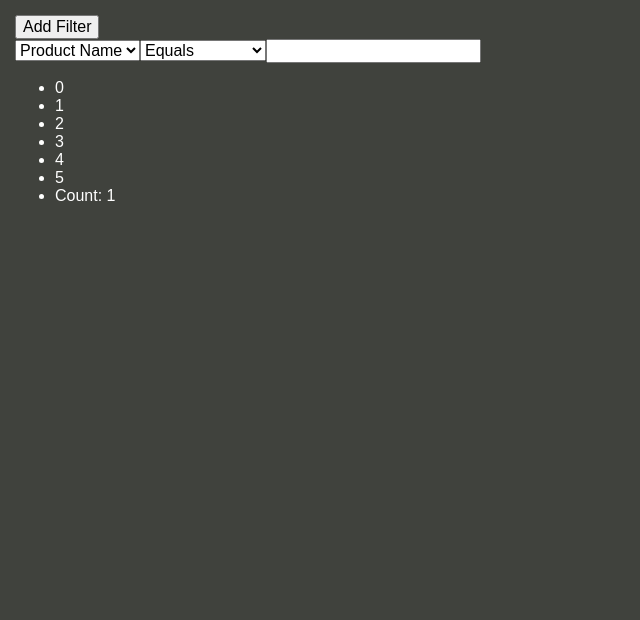
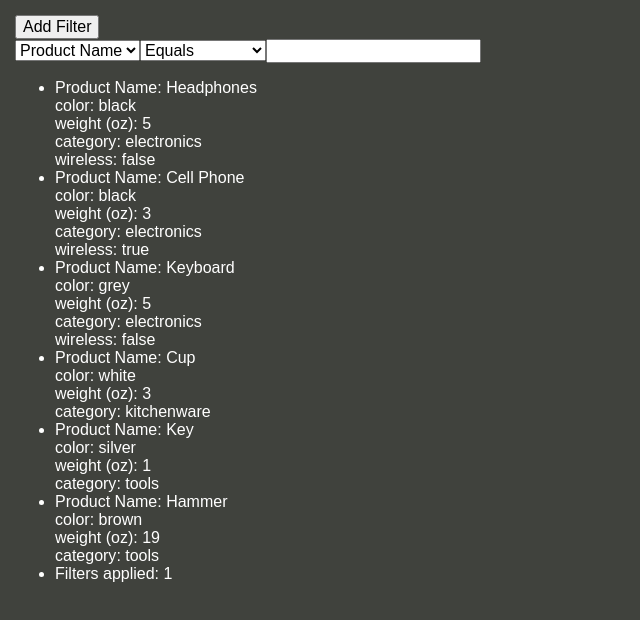
Before and after one commit to theronpatrick/gyrados, a React app in the folder gyrados/: page / in a window 1280 px wide. Shown: the top 620 px of the page, without its empty margins (0-640 px from the left). Built offline with nearby package versions, Linux system fonts and the light colour scheme.

Commit message:
Set up product list
Also fixed some typos, changed to use dev-source-map in webpack

```diff
--- a/gyrados/config/webpack.config.dev.js
+++ b/gyrados/config/webpack.config.dev.js
@@ -117,7 +117,7 @@ var CaseSensitivePathsPlugin = require('case-sensitive-paths-webpack-plugin');
 var paths = require('./paths');
 
 module.exports = {
-  devtool: 'eval',
+  devtool: 'eval-source-map',
   entry: [
     require.resolve('webpack-dev-server/client') + '?/',
     require.resolve('webpack/hot/dev-server'),
--- a/gyrados/src/App.js
+++ b/gyrados/src/App.js
@@ -2,12 +2,19 @@ import React, { Component } from 'react';
 import './styles/App.scss';
 import FilterContainer from './components/FilterContainer';
 import ProductList from './components/ProductList';
+// Might want to wrap this in a component
+import DataStore from './models/datastore';
 
 class App extends Component {
 
   componentWillMount() {
+    let properties = window.datastore.getProperties();
+    let operators = window.datastore.getOperators();
+
     this.setState({
-      filters: []
+      properties: properties,
+      operators: operators,
+      filters: [{}]
     })
   }
 
@@ -15,11 +22,15 @@ class App extends Component {
     this.refs.products.updateFilters(filters);
   }
 
+  setProperties = (properties) => {
+    this.refs.properties.up(filters);
+  }
+
   render() {
     return (
       <div className="app">
-        <FilterContainer setFilters={this.setFilters} />
-        <ProductList filters={this.state.filters} ref="products" />
+        <FilterContainer setFilters={this.setFilters} properties={this.state.properties} operators={this.state.operators} />
+        <ProductList filters={this.state.filters} ref="products" properties={this.state.properties} operators={this.state.operators} />
       </div>
     );
   }
--- a/gyrados/src/components/FilterContainer.jsx
+++ b/gyrados/src/components/FilterContainer.jsx
@@ -1,15 +1,14 @@
 import React, { Component } from 'react';
-// Might want to wrap this in a component
-import DataStore from '../models/datastore';
 class FilterContainer extends Component {
 
   componentWillMount() {
-    // TODO: Get products in separate product list
+
     this.setState({
-      properties: window.datastore.getProperties(),
-      operators: window.datastore.getOperators(),
+      properties: this.props.properties,
+      operators: this.props.operators,
       filters: [{}]
     })
+
   }
 
   // If this got bigger could be moved into own component
@@ -34,7 +33,7 @@ class FilterContainer extends Component {
   _addFilter = () => {
     console.log("in add filter " , this.state.filters)
 
-    var filters = this.state.filters;
+    let filters = this.state.filters;
     filters.push({});
 
     this.props.setFilters(filters)
@@ -48,16 +47,14 @@ class FilterContainer extends Component {
     e.preventDefault();
   }
 
-  _formChanged() {
-    var filters = this.state.filters;
+  _formChanged = () => {
+    let filters = this.state.filters;
     this.props.setFilters(filters);
   }
 
   render() {
 
-    var inputs = [];
-
-    console.log("in render filters " , this.state.filters)
+    let inputs = [];
 
     this.state.filters.forEach((value, index) => {
       inputs.push(this._getInputTemplate(index))
--- a/gyrados/src/components/ProductList.jsx
+++ b/gyrados/src/components/ProductList.jsx
@@ -7,6 +7,7 @@ class ProductList extends Component {
     // TODO: Get products in separate product list
     this.setState({
       products: window.datastore.getProducts(),
+      properties: this.props.properties,
       filters: [{}]
     })
   }
@@ -18,6 +19,37 @@ class ProductList extends Component {
     })
   }
 
+  _getPropertyNameByID(id) {
+    let propertyList = this.state.properties;
+    for (let i = 0; i < propertyList.length; i++) {
+      if (propertyList[i].id === id) {
+        return propertyList[i].name;
+      }
+    }
+  }
+
+  // The way the data is structured we have to loop over the array, since we can't gaurantee an id will be in its correct index.
+  // Would be more efficient if both product properties and property list were returned as objects instead of arrays.
+  // Could potentially be more efficient to just make that conversion on the front end
+  _getProductProperties(product) {
+    let propertyList = []
+    for (let i = 0; i < product.properties.length; i++) {
+      let id = product.properties[i].property_id;
+
+      let propertyName = this._getPropertyNameByID(id);
+
+      // Only return element if property name is valid (i.e. successfully returns from _getPropertyNameByID)
+      if (propertyName) {
+        propertyList.push(
+          <div>{propertyName}: {product.properties[i].value}</div>
+        )
+      }
+
+
+    }
+    return propertyList;
+  }
+
   render() {
 
     console.log("Product filters " , this.state.filters)
@@ -25,9 +57,11 @@ class ProductList extends Component {
     return (
       <ul>
         {this.state.products.map((value, key) => {
-          return <li key={value.id}>{value.id}</li>
+          return <li key={value.id}>
+            {this._getProductProperties(value)}
+          </li>
         })}
-        <li>Count: {this.state.filters.length}</li>
+        <li>Filters applied: {this.state.filters.length}</li>
       </ul>
     );
   }
--- a/gyrados/src/models/datastore.js
+++ b/gyrados/src/models/datastore.js
@@ -14,7 +14,7 @@ window.datastore = {
   products: [
     {
       id: 0,
-      property_values: [
+      properties: [
         {
           property_id: 0,
           value: 'Headphones'
```
Also changed, not shown: gyrados/DevNotes.txt.
